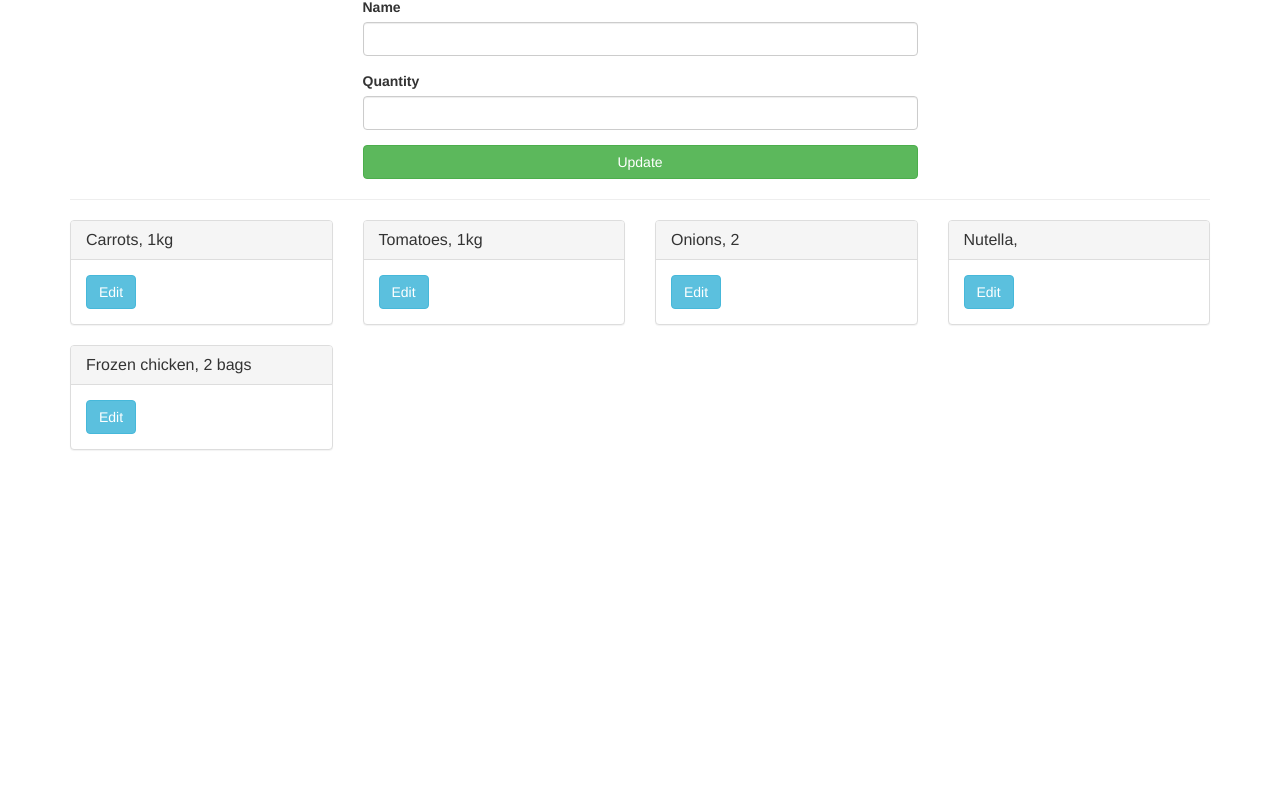
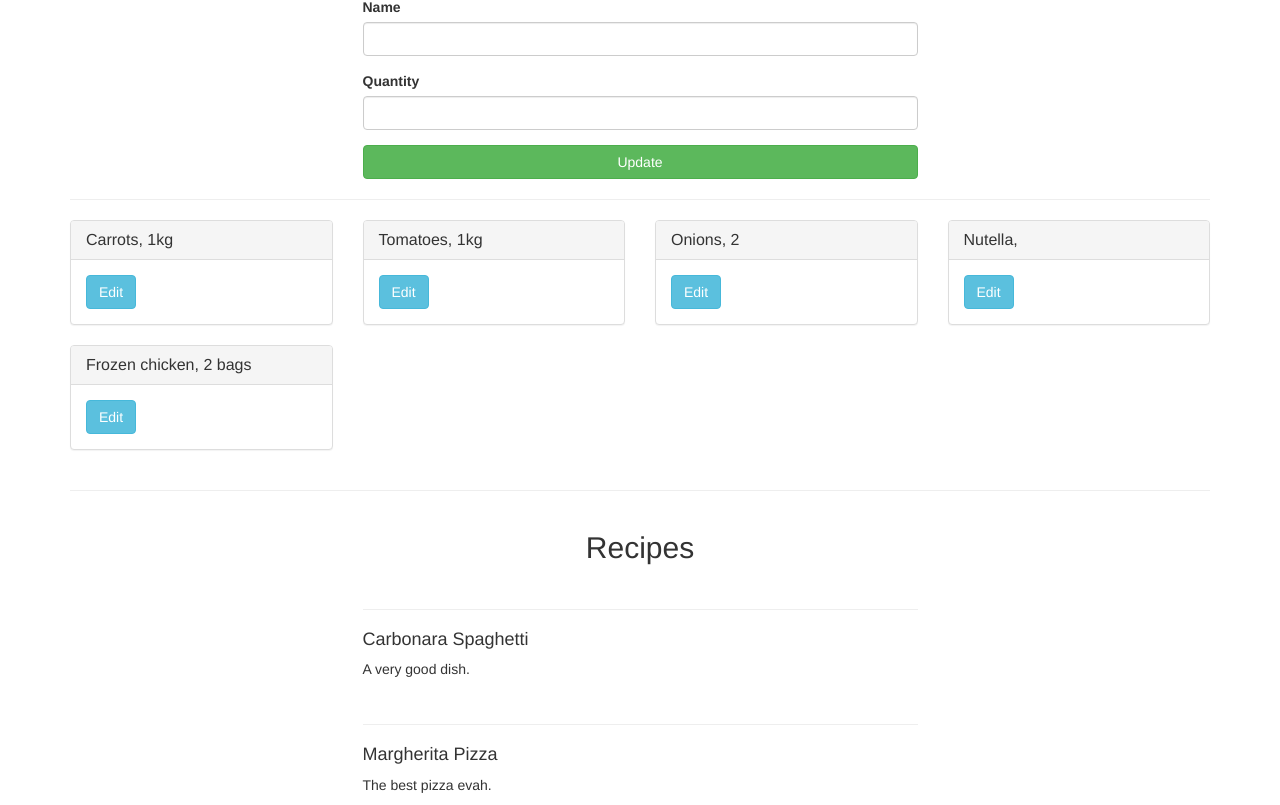
Before and after one commit to tontonialberto/angular-course-recipebook, an Angular app: page / in a window 1280 px wide. Shown: the part 323-1128 px from the top of the page. Before the commit the page ends 800 px from the top, so only its background shows below. Built offline with nearby package versions, Linux system fonts and the light colour scheme.

Commit message:
Add recipe list component

```diff
--- a/src/app/app.component.html
+++ b/src/app/app.component.html
@@ -1,4 +1,6 @@
 <div class="container">
     <h2>Food app</h2>
     <app-shopping-list></app-shopping-list>
+    <hr>
+    <app-recipe-list></app-recipe-list>
 </div>
--- a/src/app/app.module.ts
+++ b/src/app/app.module.ts
@@ -6,12 +6,14 @@ import { AppRoutingModule } from './app-routing.module';
 import { AppComponent } from './app.component';
 import { ShoppingListComponent } from './shopping-list/shopping-list.component';
 import { IngredientEditComponent } from './ingredient-edit/ingredient-edit.component';
+import { RecipeListComponent } from './recipe-list/recipe-list.component';
 
 @NgModule({
   declarations: [
     AppComponent,
     ShoppingListComponent,
-    IngredientEditComponent
+    IngredientEditComponent,
+    RecipeListComponent
   ],
   imports: [
     BrowserModule,
--- /dev/null
+++ b/src/app/models/Recipe.model.ts
@@ -0,0 +1,7 @@
+export class Recipe {
+
+    constructor(
+        public id: number,
+        public name: string,
+        public description: string) {}
+}
--- /dev/null
+++ b/src/app/recipe-list/recipe-list.component.html
@@ -0,0 +1,12 @@
+<div class="row">
+    <h2 class="text-center">Recipes</h2>
+    <!-- RECIPE LIST ITEM BEGIN -->
+    <div *ngFor="let recipe of recipes" class="col-md-6 col-md-offset-3 media">
+        <hr>
+        <h4>
+            {{ recipe.name }}
+        </h4>
+        <p>{{ recipe.description }}</p>
+    </div>
+    <!-- RECIPE LIST ITEM END -->
+</div>
--- /dev/null
+++ b/src/app/recipe-list/recipe-list.component.ts
@@ -0,0 +1,21 @@
+import { Component, OnInit } from '@angular/core';
+import { Recipe } from '../models/Recipe.model';
+
+@Component({
+  selector: 'app-recipe-list',
+  templateUrl: './recipe-list.component.html',
+  styleUrls: ['./recipe-list.component.css']
+})
+export class RecipeListComponent implements OnInit {
+
+  recipes: Recipe[] = [
+    new Recipe(0, 'Carbonara Spaghetti', 'A very good dish.'),
+    new Recipe(1, 'Margherita Pizza', 'The best pizza evah.')
+  ]
+
+  constructor() { }
+
+  ngOnInit(): void {
+  }
+
+}
```
Also changed, not shown: src/app/recipe-list/recipe-list.component.css (added), 1 other file (tests, documents, lock files or other folders).
